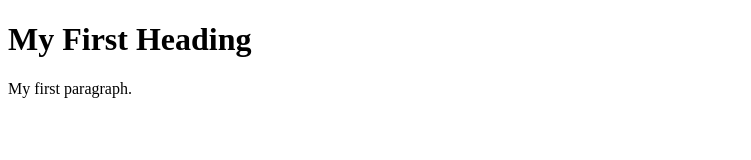
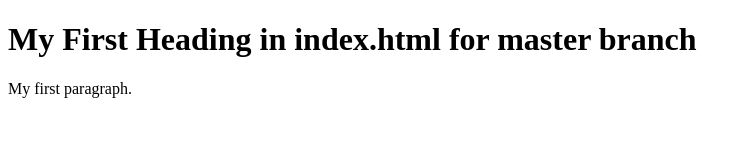
Before and after one commit to heena-web/HTML, a plain HTML site: page index.html in a window 1280 px wide. Shown: the whole page, without its empty margins (0-751 px from the left). Drawn offline with Linux system fonts and the light colour scheme.

Commit message:
chages in index.html file for master branch

```diff
--- a/index.html
+++ b/index.html
@@ -2,7 +2,7 @@
 <html>
 <body>
 
-<h1>My First Heading</h1>
+<h1>My First Heading in index.html for master branch</h1>
 
 <p>My first paragraph.</p>
 
```
